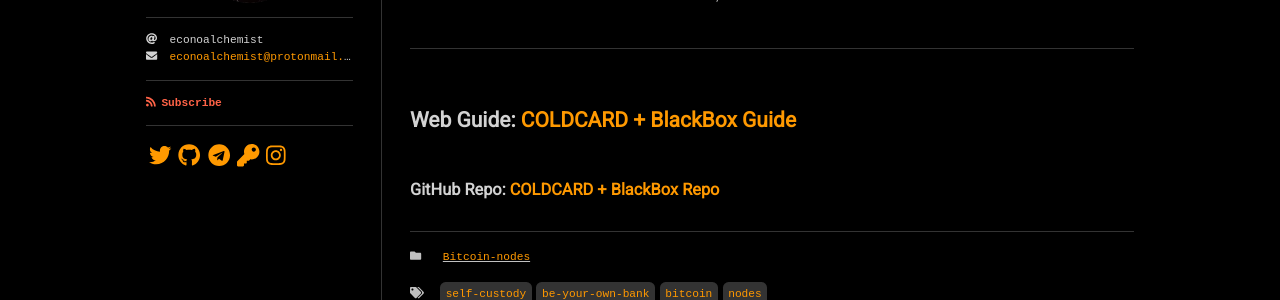
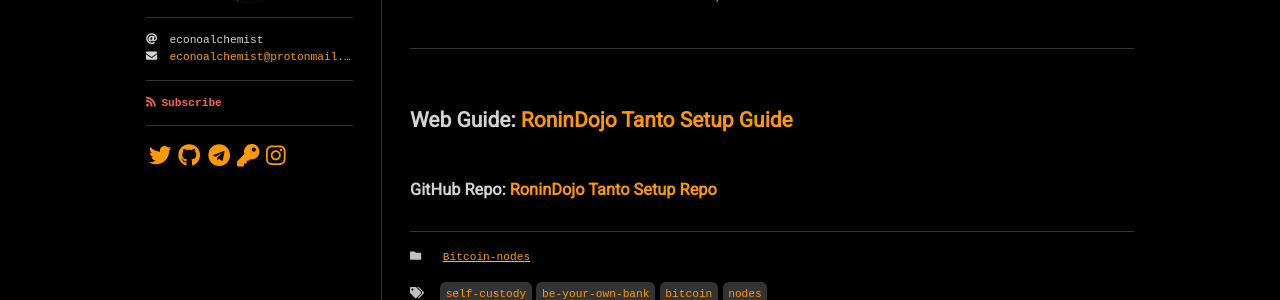
Before and after one commit to econoalchemist/econoalchemist.github.io, a Jekyll site: the page built from _posts/2022-03-18-RoninDojo-Tanto.md, in a window 1280 px wide. Shown: the part 185-485 px from the top of the page. Built offline with Jekyll 4.4.1, drawn with Linux system fonts in a browser that asks for light colours; nearby versions of some CDN libraries; some web fonts are replaced.

Commit message:
Update 2022-03-18-RoninDojo-Tanto.md

```diff
--- a/_posts/2022-03-18-RoninDojo-Tanto.md
+++ b/_posts/2022-03-18-RoninDojo-Tanto.md
@@ -7,5 +7,5 @@ tags: [bitcoin, nodes, Self Custody, be your own bank]
 author:
   - econoalchemist
 ---
-## Web Guide: [COLDCARD + BlackBox Guide](https://econoalchemist.github.io/RoninDojo-Tanto/)
-### GitHub Repo: [COLDCARD + BlackBox Repo](https://github.com/econoalchemist/RoninDojo-Tanto)
+## Web Guide: [RoninDojo Tanto Setup Guide](https://econoalchemist.github.io/RoninDojo-Tanto/)
+### GitHub Repo: [RoninDojo Tanto Setup Repo](https://github.com/econoalchemist/RoninDojo-Tanto)
```
